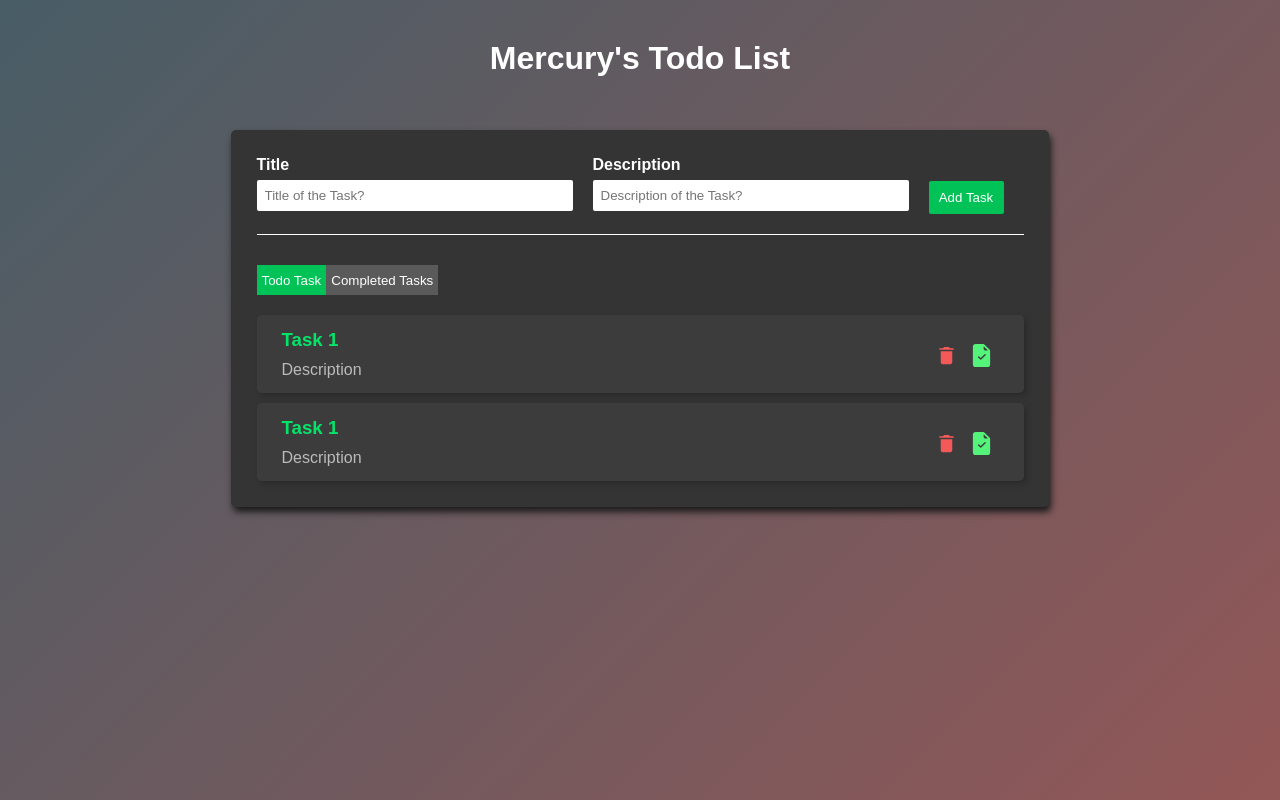
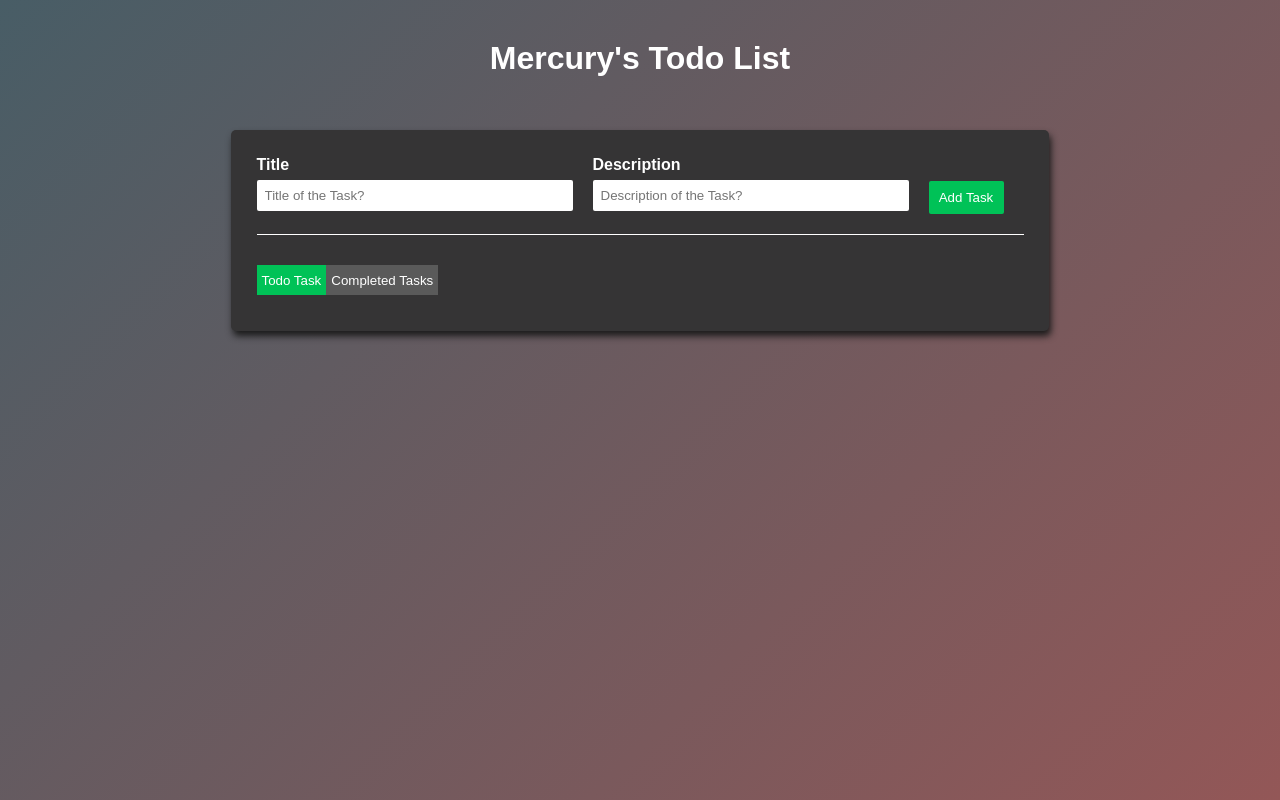
Before and after one commit to MercuryHG007/LGM-todo-list-reactApp, a React (Create React App) app: page / in a window 1280 px wide. Built offline with nearby package versions, Linux system fonts and the light colour scheme.

Commit message:
Add Task Implemented

```diff
--- a/src/App.js
+++ b/src/App.js
@@ -1,12 +1,43 @@
-import React, {useState} from 'react';
+import React, {useEffect, useState} from 'react';
 import {BsFillFileEarmarkCheckFill} from 'react-icons/bs';
 import {IoMdTrash} from 'react-icons/io';
 import './App.css';
 
-
 function App() {
 
   const [isCompletedScreen, setisCompletedScreen] = useState(false);
+  const [allTasks, setallTasks] = useState([]);
+  const [newTitle, setnewTitle] = useState("");
+  const [newDesc, setnewDesc] = useState("");
+
+  const handleAddTask = () => {
+    let newTask = {
+      title: newTitle,
+      description: newDesc,
+    };
+
+    // copy old tasks array
+    let updatedTaskListArr = [...allTasks];
+    // add new task
+    updatedTaskListArr.push(newTask);
+    // assign the new array to old array
+    setallTasks(updatedTaskListArr);
+
+    // persist the list even after page refresh.
+    // used JSON.stringify to store the array of task in form of string.
+    localStorage.setItem('TaskList',JSON.stringify(updatedTaskListArr));
+  };
+
+  // Used useEffect for whenever the page is rendered 1st time
+  // to check if there is any existing TaskList in the local storage of browser.
+  useEffect(() => {
+    // used JSON.parse to convert the string of tasks back to Array
+    let savedTaskList = JSON.parse(localStorage.getItem('TaskList'));
+    if(savedTaskList){
+      // assign the saved array to the state
+      setallTasks(savedTaskList);
+    }
+  },[])
 
   return (
     <div className="App">
@@ -18,16 +49,16 @@ function App() {
 
           <div className='input-component'>
             <label> Title </label>
-            <input type='text' placeholder='Title of the Task?'></input>
+            <input type='text' value={newTitle} onChange={(e) => setnewTitle(e.target.value)} placeholder='Title of the Task?'></input>
           </div>
 
           <div className='input-component'>
             <label> Description </label>
-            <input type='text' placeholder='Description of the Task?'></input>
+            <input type='text' value={newDesc} onChange={(e) => setnewDesc(e.target.value)} placeholder='Description of the Task?'></input>
           </div>
 
           <div className='input-component'>
-            <button className='active-button add-task-button' type='submit' > Add Task</button>
+            <button className='active-button add-task-button' onClick={handleAddTask} type='submit' > Add Task</button>
           </div>
 
         </div>
@@ -51,29 +82,20 @@ function App() {
 
         <div className='todo-list'>
 
-          <div className='list-item-container'>
+          {allTasks.map((item,index) =>{
+            return(
+              <div className='list-item-container' key={index}>
                 <div className='list-item-content'>
-              <h3>Task 1</h3>
-              <p>Description</p>
+                  <h3>{item.title}</h3>
+                  <p>{item.description}</p>
                 </div>
                 <div className='list-item-button-container'>
+                  <button> <BsFillFileEarmarkCheckFill className='icon check-icon'/> </button>
                   <button> <IoMdTrash className='icon trash-icon' /> </button>
-              <button> <BsFillFileEarmarkCheckFill className='icon check-icon'/> </button>
                 </div>
               </div>
-
-          <div className='list-item-container'>
-            <div className='list-item-content'>
-              <h3>Task 1</h3>
-              <p>Description</p>
-            </div>
-            <div className='list-item-button-container'>
-              <button> <IoMdTrash className='icon trash-icon' /> </button>
-              <button> <BsFillFileEarmarkCheckFill className='icon check-icon'/> </button>
-            </div>
-          </div>
-
-
+            )
+          })}
 
         </div>
 
```
Lines whose indentation alone changed are shown as unchanged.
